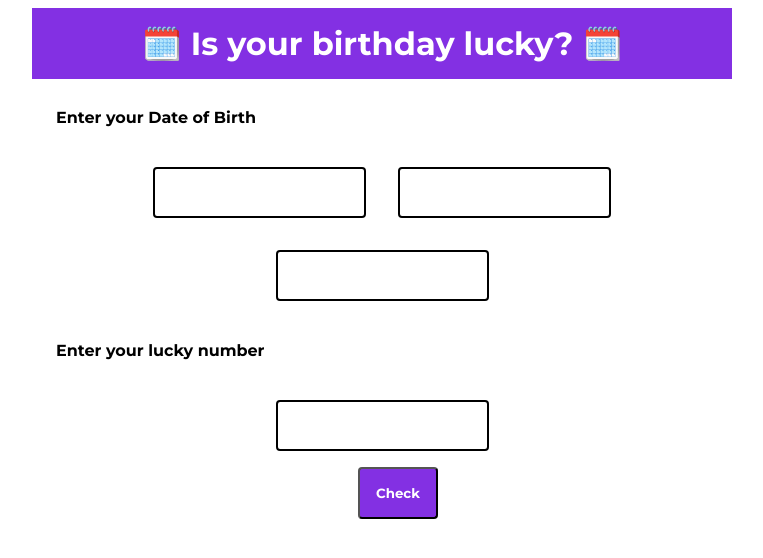
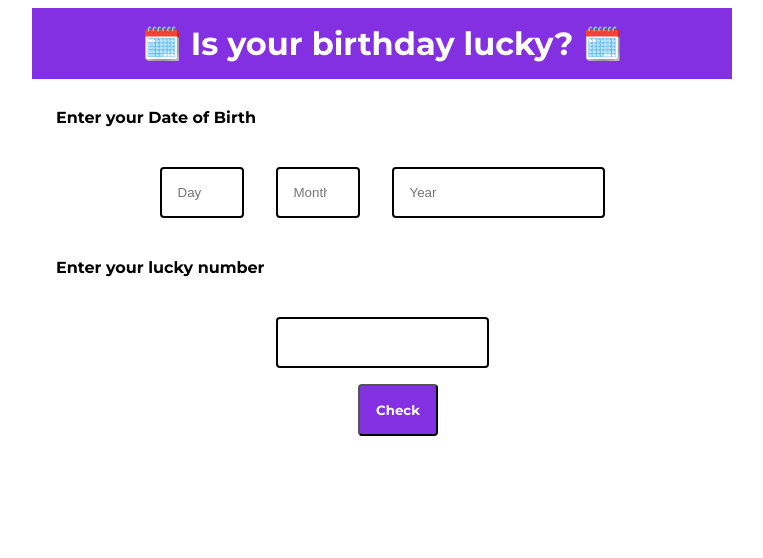
Before and after one commit to shanudjn/stocks-react, a React (Create React App) app: page / in a window 1280 px wide. Shown: the top 558 px of the page, without its empty margins (258-1021 px from the left). Built offline with nearby package versions, Linux system fonts and the light colour scheme.

Commit message:
added state

```diff
--- a/src/App.js
+++ b/src/App.js
@@ -1,7 +1,11 @@
-import React from "react";
+import React, { useState } from "react";
 import "./styles.css";
 
 export default function App() {
+  var [day, setDay] = useState(0);
+  var [month, setMonth] = useState(0);
+  var [year, setYear] = useState(0);
+
   return (
     <div className="App">
       <h1>
@@ -9,9 +13,21 @@ export default function App() {
       </h1>
       <div className="div-dob">
         <p>Enter your Date of Birth</p>
-        <input className="day"></input>
-        <input className="month"></input>
-        <input className="year"></input>
+        <input
+          className="day"
+          placeholder="Day"
+          type="number"
+          min="1"
+          max="31"
+        ></input>
+        <input
+          className="month"
+          placeholder="Month"
+          type="number"
+          min="1"
+          max="12"
+        ></input>
+        <input className="year" placeholder="Year" type="number"></input>
       </div>
       <div className="div-lucky-number">
         <p>Enter your lucky number</p>
```
